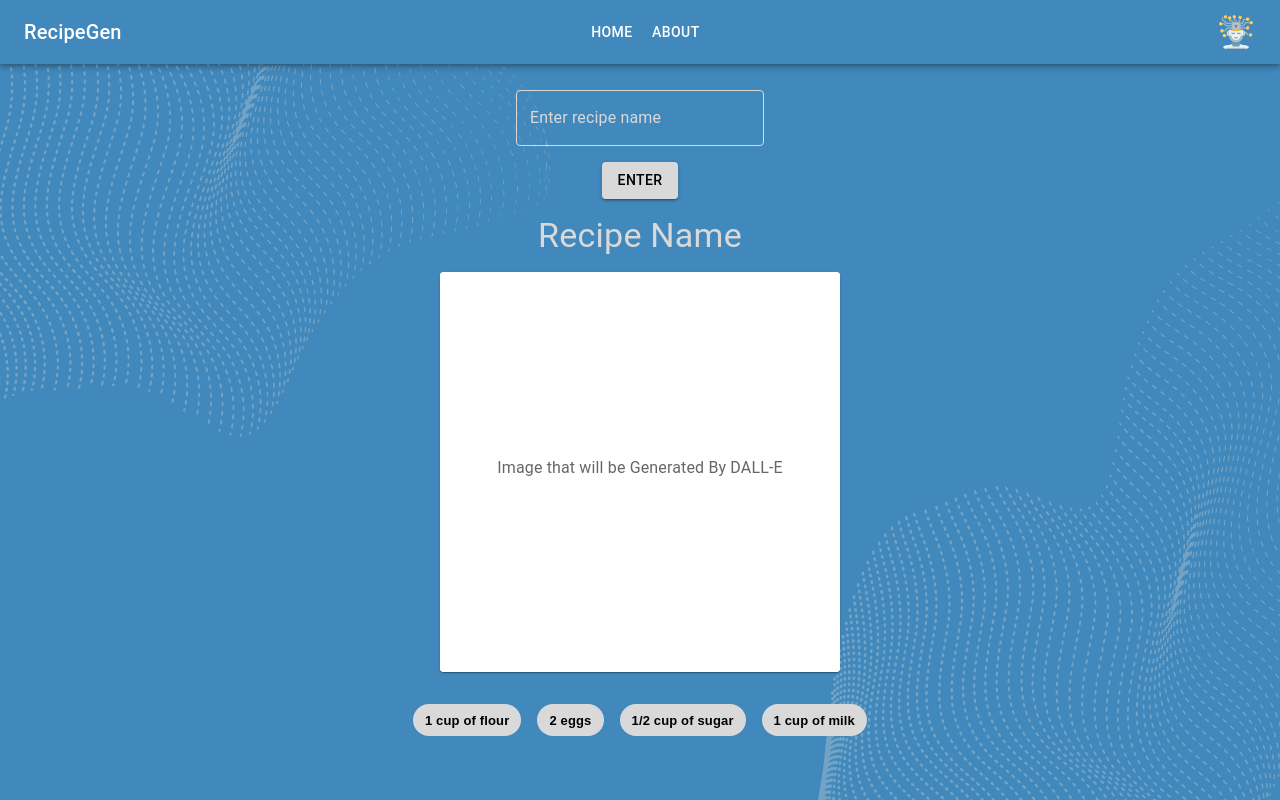
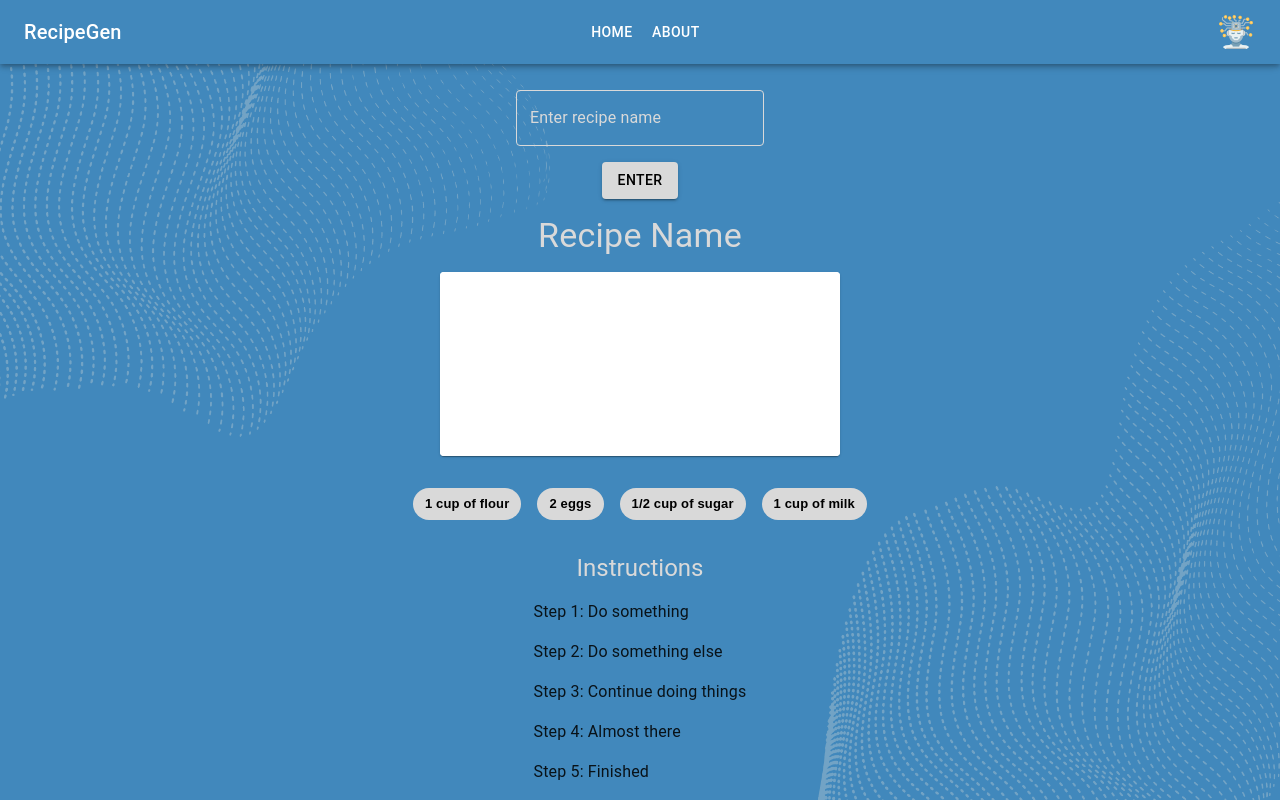
Before and after one commit to JerryMcDonald/RecipeGen-with-GPT-and-DALL-E, a React (Create React App) app in the folder frontend/: page / in a window 1280 px wide. Built offline with nearby package versions, Linux system fonts and the light colour scheme.

Commit message:
Add a list of dummy data instructions

```diff
--- a/frontend/src/pages/Home/Home.jsx
+++ b/frontend/src/pages/Home/Home.jsx
@@ -7,10 +7,13 @@ import Typography from "@mui/material/Typography";
 import Box from "@mui/material/Box";
 import TextField from "@mui/material/TextField";
 import Button from "@mui/material/Button";
+import List from "@mui/material/List";
+import ListItem from "@mui/material/ListItem";
 
 import Chorizo from "../../static/images/Chorizo.jpg";
 import AIawwBG from "../../static/images/AIawwBG.png";
 
+// temp dummy data
 let recipeImage = null;
 const ingredients = [
   "1 cup of flour",
@@ -18,6 +21,16 @@ const ingredients = [
   "1/2 cup of sugar",
   "1 cup of milk",
 ];
+
+const instructions = [
+  "Step 1: Do something",
+  "Step 2: Do something else",
+  "Step 3: Continue doing things",
+  "Step 4: Almost there",
+  "Step 5: Finished",
+];
+// end temp dummy data
+
 
 function Home() {
   const [recipeNameInput, setRecipeNameInput] = React.useState(null);
@@ -120,6 +133,23 @@ function Home() {
           );
         })}
       </Box>
+      <Typography
+        variant="h5"
+        component="h2"
+        color="var(--secondary-color)"
+        sx={{ marginTop: 2 }}
+      >
+        Instructions
+      </Typography>
+      <List>
+        {instructions.map((instruction, index) => {
+          return (
+            <ListItem key={index}>
+              <Typography>{instruction}</Typography>
+            </ListItem>
+          );
+        })}
+      </List>
     </Box>
   );
 }
```
